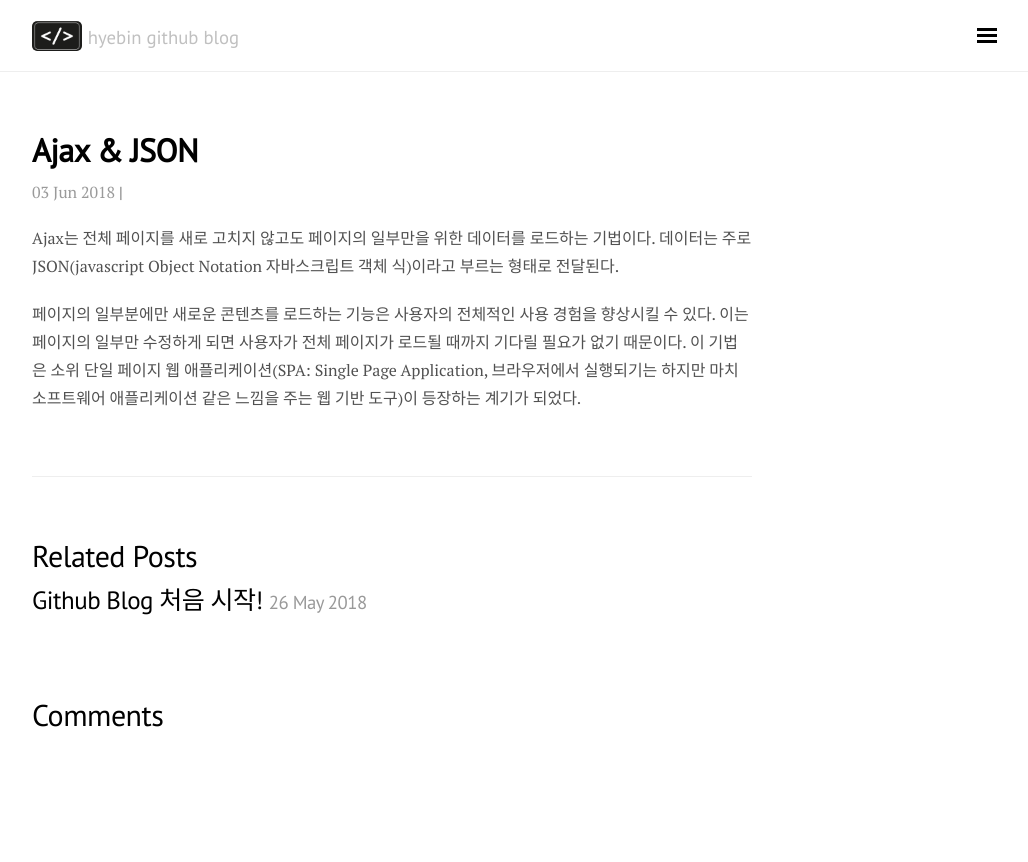
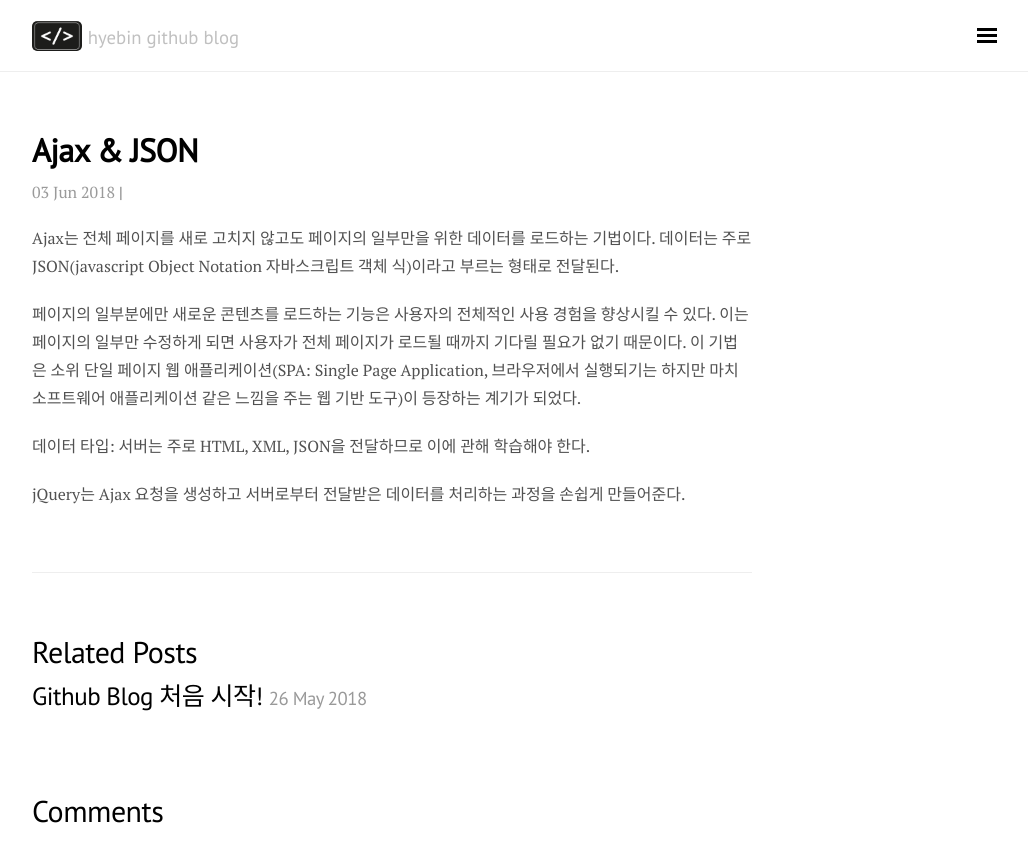
Before and after one commit to hyebinnam/hyebinnam.github.io, a Jekyll site: the page built from _posts/2018-06-03-whats-jekyll.md, in a window 1280 px wide. Shown: the top 862 px of the page, without its empty margins (248-1276 px from the left). Built offline with Jekyll 4.4.1, drawn with Linux system fonts in a browser that asks for light colours; nearby versions of some CDN libraries; comment, search, counter and statistics services are not loaded.

Commit message:
6월 2일 포스팅 추가글

```diff
--- a/_posts/2018-06-03-whats-jekyll.md
+++ b/_posts/2018-06-03-whats-jekyll.md
@@ -11,4 +11,7 @@ Ajax는 전체 페이지를 새로 고치지 않고도 페이지의 일부만을
 
 페이지의 일부분에만 새로운 콘텐츠를 로드하는 기능은 사용자의 전체적인 사용 경험을 향상시킬 수 있다. 이는 페이지의 일부만 수정하게 되면 사용자가 전체 페이지가 로드될 때까지 기다릴 필요가 없기 때문이다. 이 기법은 소위 단일 페이지 웹 애플리케이션(SPA: Single Page Application, 브라우저에서 실행되기는 하지만 마치 소프트웨어 애플리케이션 같은 느낌을 주는 웹 기반 도구)이 등장하는 계기가 되었다.
 
+데이터 타입: 서버는 주로 HTML, XML, JSON을 전달하므로 이에 관해 학습해야 한다.
+
+jQuery는 Ajax 요청을 생성하고 서버로부터 전달받은 데이터를 처리하는 과정을 손쉽게 만들어준다.
 <!-- Find out more by [visiting the project on GitHub](https://github.com/mojombo/jekyll). -->
```
